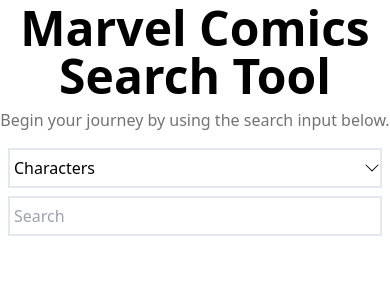
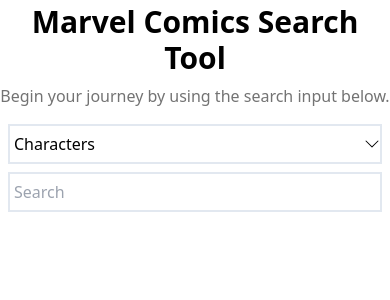
Before and after one commit to wizardofcmd/marvel-api-surfer, a React (Vite) app: page / in a window 390 px wide. Shown: the top 300 px of the page. Built offline with nearby package versions, Linux system fonts and the light colour scheme; no server answers.

Commit message:
Add content for no results after search

```diff
--- a/src/components/Banner.tsx
+++ b/src/components/Banner.tsx
@@ -58,7 +58,7 @@
   return (
     <div className="flex flex-col gap-4 font-sans" role="banner">
       <div className="flex flex-col items-center pt-1">
-        <h1 className="text-center text-5xl font-bold">
+        <h1 className="text-center font-bold max-[239px]:text-xl min-[240px]:text-3xl sm:text-5xl">
           Marvel Comics Search Tool
         </h1>
         <p className="mt-2 text-center text-neutral-500">
--- a/src/components/results/Results.tsx
+++ b/src/components/results/Results.tsx
@@ -1,12 +1,21 @@
 import { ResultsProps } from "../../types/Types";
 import { filterResults } from "../../utils/Utils";
 import { ResultCard } from "./ResultCard";
+import NoResultsImg from "../../assets/no-results.jpg";
 
 export default function Results({ category, results }: ResultsProps) {
   if (Object.keys(results).length > 0) {
     const filteredResults = filterResults(category, results);
 
-    if (filteredResults.length < 1) return null;
+    if (filteredResults.length < 1)
+      return (
+        <div className="relative mx-auto flex rounded-lg shadow-xl sm:static sm:mt-2 sm:max-w-max sm:items-center sm:justify-center sm:px-3">
+          <img src={NoResultsImg}></img>
+          <p className="absolute right-0 top-10 w-1/2 text-sm max-[240px]:hidden sm:static sm:text-base">
+            Oops! No results found for your search.
+          </p>
+        </div>
+      );
 
     return (
       <div
--- a/src/utils/Utils.ts
+++ b/src/utils/Utils.ts
@@ -1,9 +1,9 @@
 import { Root } from "../interfaces/Interfaces";
 
 export function filterResults(category: string, response: Object) {
-  // TODO: When no results returned, render error
   // TODO: Show tooltip when comics = 0 for Stories
   // TODO: Make 404 page
+  // TODO: Scroll to top on mobile
 
   // Characters: name, description (Might be empty), thumbnail and comiclink
   // Comics: title, description (Might be empty) OR textObjects, thumbnail and detail
```
Also changed, not shown: src/assets/no-results.jpg (added).
